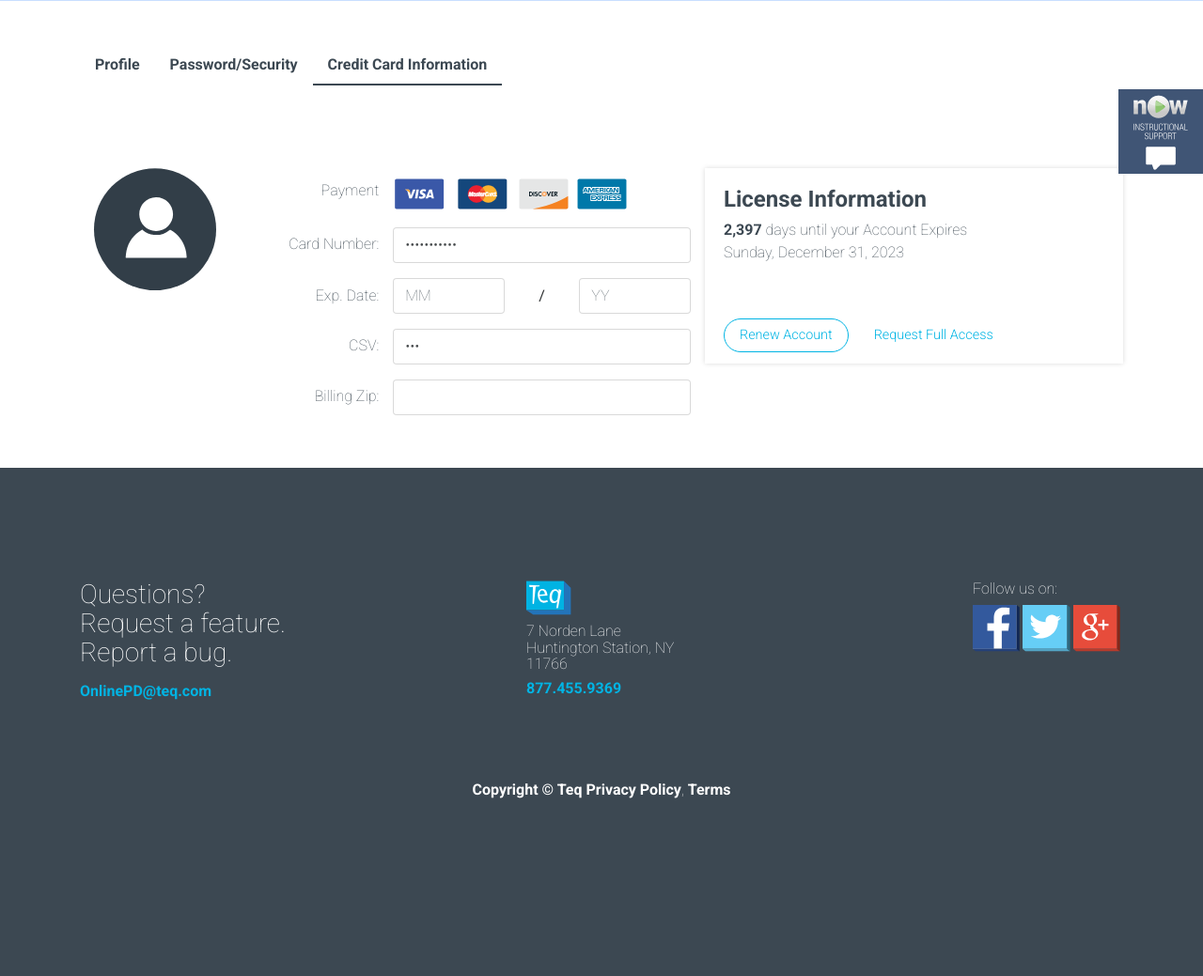
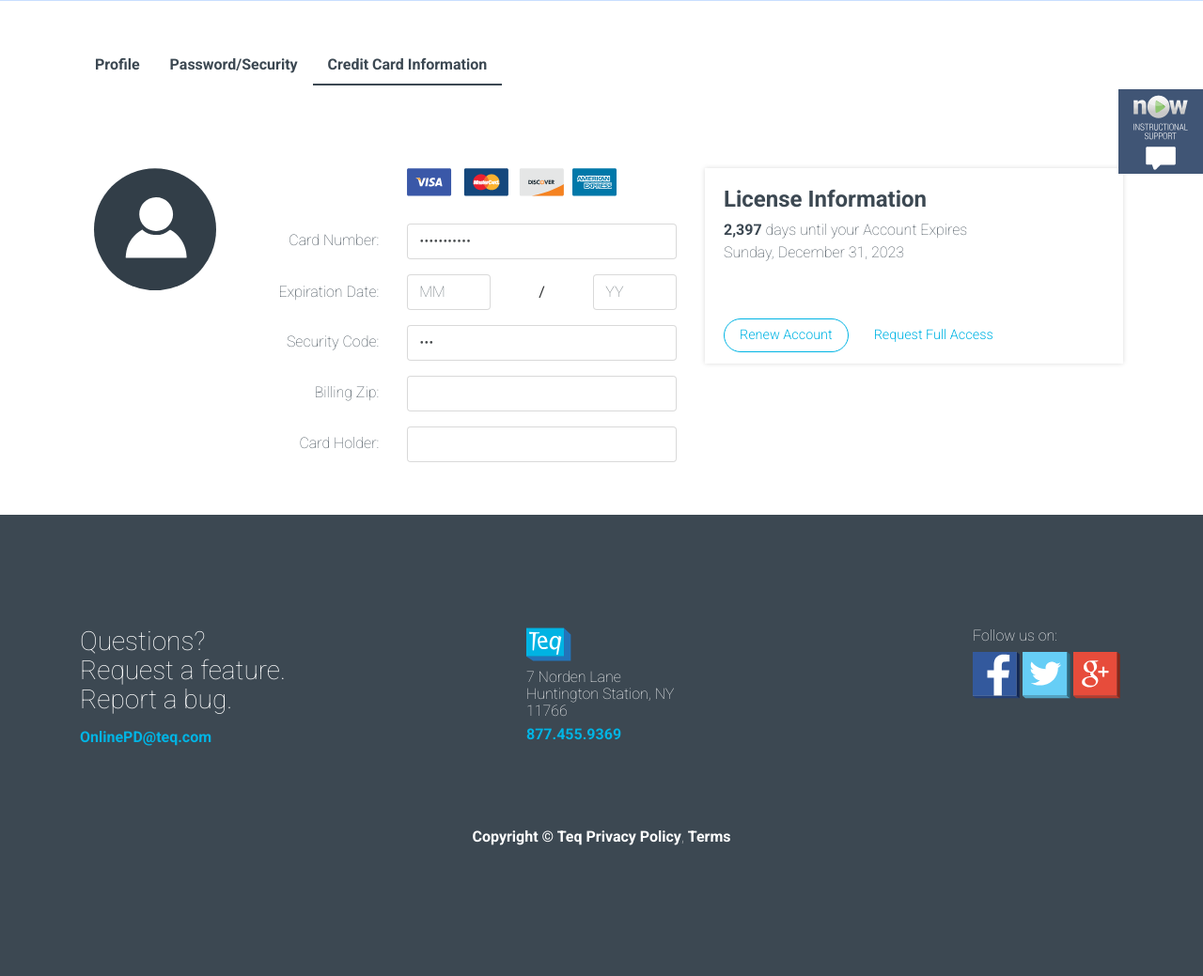
Before and after one commit to JaySoftye/_opd3-foundationtemp, a PHP site: page /profile-account-cc-info.php in a window 1280 px wide. Shown: the part 225-1264 px from the top of the page at 94% size. Before the commit the page ends 1075 px from the top, so only its background shows below. Run offline with PHP 8.4, Linux system fonts and the light colour scheme; some libraries are stand-ins or nearby versions.

Commit message:
Profile CC Info updates

```diff
--- a/profile-account-cc-info.php
+++ b/profile-account-cc-info.php
@@ -53,50 +53,53 @@
         </div>
 
         <div class="col-md-5 padding-top">
-
           <form name="" method="">
             <div class="form-group row align-items-center">
-              <label class="col-4 col-form-label text-right">Payment</label>
-              <div class="col-8 no-padding"><img src="assets/credit-cards-icon.svg" width="" height="" alt="" /></div>
+              <label class="col-4 col-form-label text-right"></label>
+              <div class="col-8"><img src="assets/credit-cards-icon.svg" width="" height="" alt="" /></div>
             </div>
 
             <div class="form-group row">
               <label class="col-4 col-form-label text-right">Card Number:</label>
-              <div class="col-8 no-padding">
+              <div class="col-8">
                 <input class="form-control" type="password" value="password123">
               </div>
             </div>
 
             <div class="form-group row align-items-center">
-              <label class="col-4 col-form-label text-right">Exp. Date:</label>
-              <div class="col-3 no-padding">
+              <label class="col-4 col-form-label text-right">Expiration Date:</label>
+              <div class="col-3">
                 <input class="form-control" type="text" placeholder="MM">
               </div>
-              <div class="col-2 text-center">
+              <div class="col-2 text-center no-padding">
                 /
               </div>
-              <div class="col-3 no-padding">
+              <div class="col-3">
                 <input class="form-control" type="text" placeholder="YY">
               </div>
             </div>
 
             <div class="form-group row">
-              <label class="col-4 col-form-label text-right">CSV:</label>
-              <div class="col-8 no-padding">
+              <label class="col-4 col-form-label text-right">Security Code:</label>
+              <div class="col-8">
                 <input class="form-control" type="password" value="123">
               </div>
             </div>
 
             <div class="form-group row">
               <label class="col-4 col-form-label text-right">Billing Zip:</label>
-              <div class="col-8 no-padding">
+              <div class="col-8">
                 <input class="form-control" type="number">
               </div>
             </div>
 
+            <div class="form-group row">
+              <label class="col-4 col-form-label text-right">Card Holder:</label>
+              <div class="col-8">
+                <input class="form-control" type="text">
+              </div>
+            </div>
           </form>
-
-
         </div>
 
         <div class="col-md-5 padding-top">
```
Also changed, not shown: assets/credit-cards-icon.svg.
